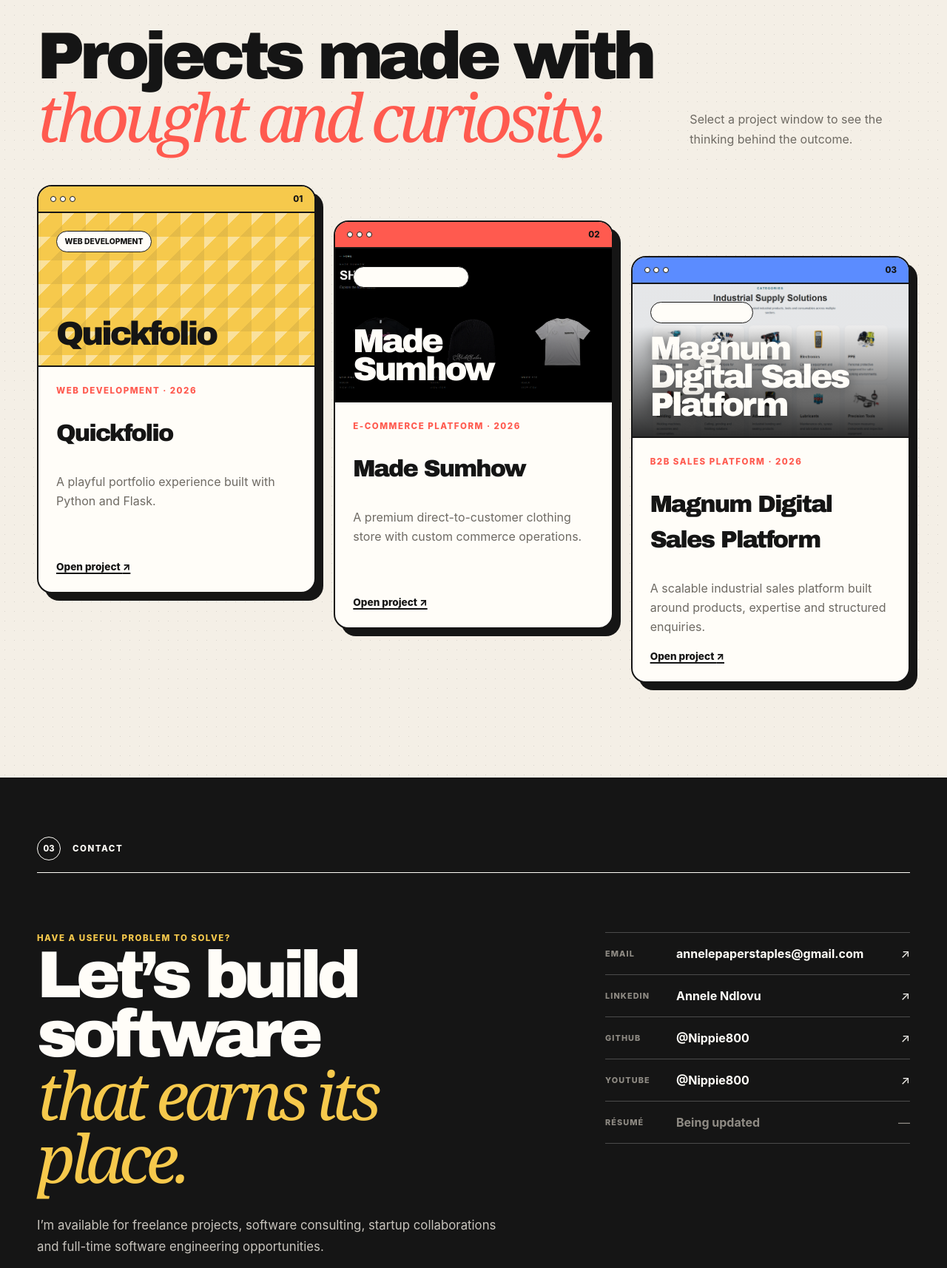
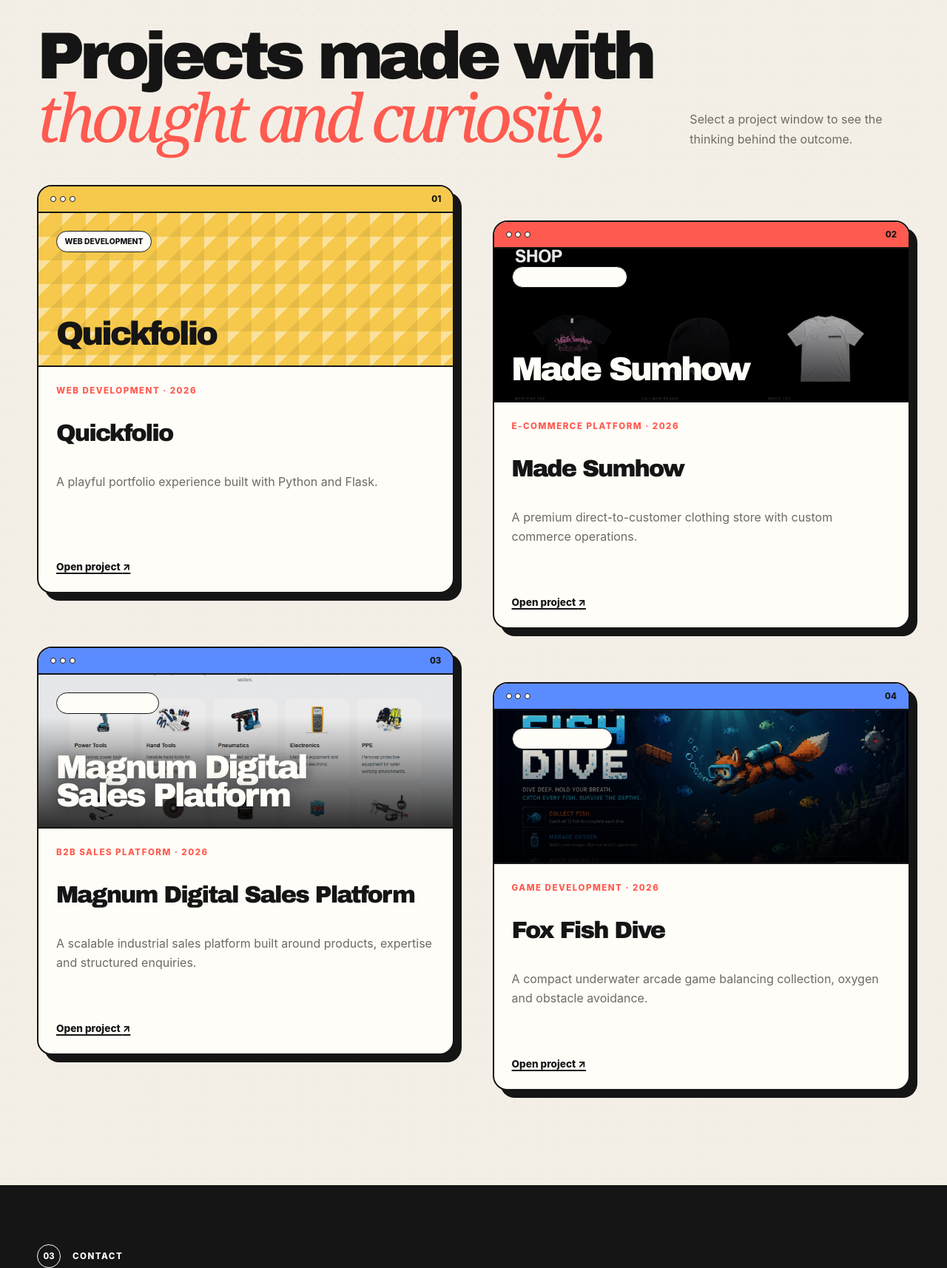
Before and after one commit to Nippie800/myquickfolio, a Flask app: page / in a window 1280 px wide. Shown: the part 3470-5184 px from the top of the page at 74% size. Run offline with Flask 3, Linux system fonts and the light colour scheme.

Commit message:
Add Fox Fish Dive case study

```diff
--- a/data/projects.json
+++ b/data/projects.json
@@ -167,5 +167,67 @@
         "reflection": "Production deployment was part of the product work, not an afterthought. Preserving email services while migrating the domain required careful DNS planning, patient verification and clear ownership of the launch from end to end.",
         "source_url": "",
         "live_url": "https://www.magnumengineering.co.za/"
+    },
+    {
+        "slug": "fox-fish-dive",
+        "title": "Fox Fish Dive",
+        "category": "Game Development",
+        "year": "2026",
+        "summary": "A compact underwater arcade game balancing collection, oxygen and obstacle avoidance.",
+        "description": "Fox Fish Dive is a desktop browser game built around a simple risk-and-reward loop: guide a diving fox through the water, collect all 12 fish and return to the surface to refill oxygen before the meter runs out. Moving logs, armed mines and limited breath turn a small control set into a tense, replayable challenge.",
+        "role": "Solo Game Developer",
+        "duration": "Independent prototype",
+        "status": "Playable desktop build",
+        "theme": "blue",
+        "cover_image": "images/projects/fox-fish-dive-cover.png",
+        "cover_alt": "Fox Fish Dive promotional artwork showing a pixel-art fox swimming among fish, mines and moving obstacles in an underwater game world",
+        "gallery_heading": "The game loop",
+        "featured_cta_label": "Play desktop game",
+        "live_label": "Play game",
+        "source_label": "View game source",
+        "technologies": ["JavaScript", "HTML5 Canvas", "HTML", "CSS", "GitHub Pages"],
+        "challenge": "The game needed to feel understandable within seconds while still creating meaningful pressure. The main design challenge was balancing movement, oxygen drain, surface recovery, collectible placement and moving hazards so that failure feels readable and another attempt feels worthwhile.",
+        "approach": [
+            {
+                "title": "Build one clear survival loop",
+                "description": "Connect exploration to a visible oxygen system: diving creates opportunity, while returning to the surface restores the resource needed to continue."
+            },
+            {
+                "title": "Create challenge through interacting systems",
+                "description": "Combine collectible fish, collision detection, armed mines and horizontally moving logs instead of relying on a complicated control scheme."
+            },
+            {
+                "title": "Make the world feel alive",
+                "description": "Use a custom Canvas render loop for bubbles, light rays, seaweed, particles, animated water, win effects and a pixel-art fox character."
+            }
+        ],
+        "highlights": [
+            {"value": "12 fish", "label": "One clear collection objective"},
+            {"value": "Oxygen", "label": "Risk, recovery and survival system"},
+            {"value": "Canvas", "label": "Custom rendering and collision logic"}
+        ],
+        "visuals": [
+            {
+                "label": "Game overview",
+                "title": "A complete challenge at a glance",
+                "caption": "The cover communicates the objective, oxygen pressure, hazards and replayable structure before the first dive begins.",
+                "image": "images/projects/fox-fish-dive-cover.png",
+                "alt": "Fox Fish Dive game overview with the diving fox, collectible fish, oxygen meter, hazards and feature descriptions"
+            },
+            {
+                "label": "Core mechanic",
+                "title": "Every dive spends oxygen",
+                "caption": "The surface is both the starting point and the player's safe place, creating a readable rhythm of risk, recovery and another attempt."
+            },
+            {
+                "label": "Game feel",
+                "title": "Small effects build the underwater world",
+                "caption": "Bubbles, drifting particles, light rays, moving seaweed and confetti feedback give the Canvas world motion and personality."
+            }
+        ],
+        "outcome": "A playable desktop game with a complete objective, keyboard controls, oxygen management, collision-based hazards, win and loss states, restart support and a public GitHub Pages build that anyone can try immediately.",
+        "reflection": "Building Fox Fish Dive showed me that game development is as much about feedback and tuning as implementation. A mechanic can be technically correct and still need careful timing, visual communication and difficulty balancing before it feels fair and fun.",
+        "source_url": "https://github.com/Nippie800/fox-fish-dive",
+        "live_url": "https://nippie800.github.io/fox-fish-dive/"
     }
 ]
--- a/static/css/style.css
+++ b/static/css/style.css
@@ -606,6 +606,20 @@ em {
     perspective: 1200px;
 }
 
+.project-grid--four {
+    grid-template-columns: repeat(2, minmax(0, 1fr));
+    column-gap: clamp(1.5rem, 4vw, 4rem);
+}
+
+.project-grid--four .project-card:nth-child(2),
+.project-grid--four .project-card:nth-child(4) {
+    margin-top: var(--space-6);
+}
+
+.project-grid--four .project-card:nth-child(3) {
+    margin-top: 0;
+}
+
 .project-card {
     overflow: hidden;
     border: var(--line);
--- a/templates/index.html
+++ b/templates/index.html
@@ -135,9 +135,9 @@
         <p>Select a project window to see the thinking behind the outcome.</p>
     </header>
 
-    <div class="project-grid" data-reveal>
+    <div class="project-grid{% if projects | length == 4 %} project-grid--four{% endif %}" data-reveal>
         {% for project in projects %}
-            <article class="project-card project-card--{{ project.theme }}">
+            <article class="project-card project-card--{{ project.theme }} project-card--{{ project.slug }}">
                 <div class="project-card__bar">
                     <span class="project-card__dots" aria-hidden="true"><i></i><i></i><i></i></span>
                     <span>{{ "%02d" | format(loop.index) }}</span>
```
Also changed, not shown: other parts of static/css/style.css (+70 -0 lines), templates/project.html (+5 -2 lines), static/images/projects/fox-fish-dive-cover.png (added).
